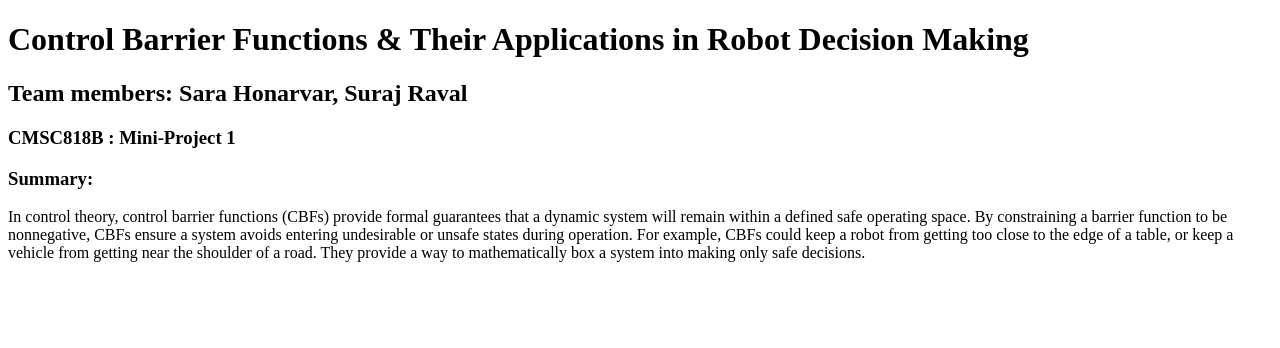
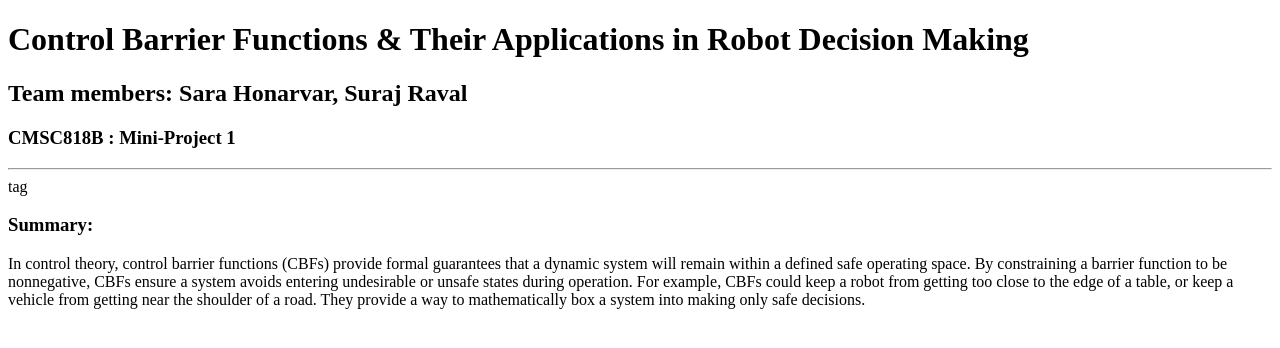
Before and after one commit to sarahonar/RobotDecisionMakingProject, a plain HTML site: page index.html in a window 1280 px wide. Drawn offline with nearby package versions, Linux system fonts and the light colour scheme; some packages are replaced by stand-ins of ours.

Commit message:
Update index.html

```diff
--- a/index.html
+++ b/index.html
@@ -11,7 +11,7 @@
 	<h1>Control Barrier Functions & Their Applications in Robot Decision Making
   <h2>Team members: Sara Honarvar, Suraj Raval </h2>
 	<h3>CMSC818B : Mini-Project 1 </h3>
-
+<hr> tag
  <h3>Summary:</h3>
 <p>In control theory, control barrier functions (CBFs) provide formal guarantees that a dynamic system will remain within a defined safe operating space. By constraining a barrier function to be nonnegative, CBFs ensure a system avoids entering undesirable or unsafe states during operation. For example, CBFs could keep a robot from getting too close to the edge of a table, or keep a vehicle from getting near the shoulder of a road. They provide a way to mathematically box a system into making only safe decisions. </p>
 
```
